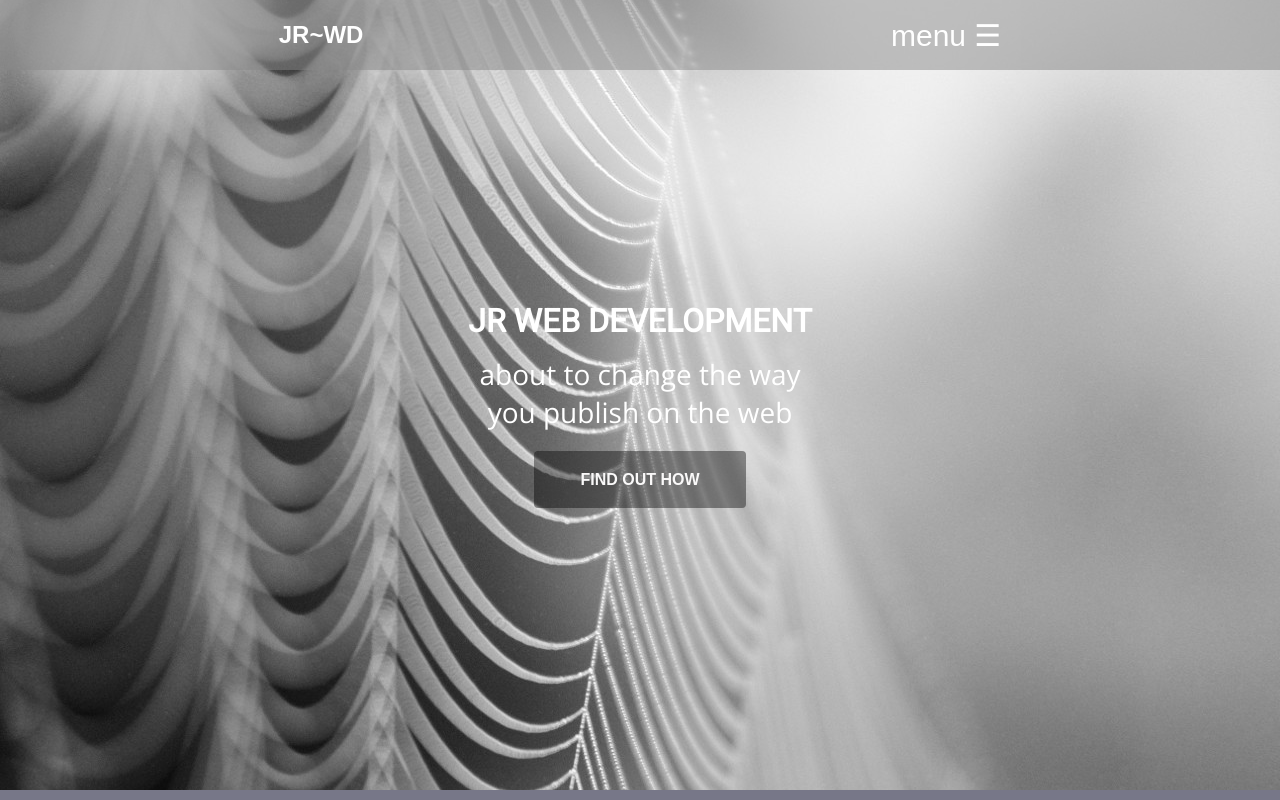
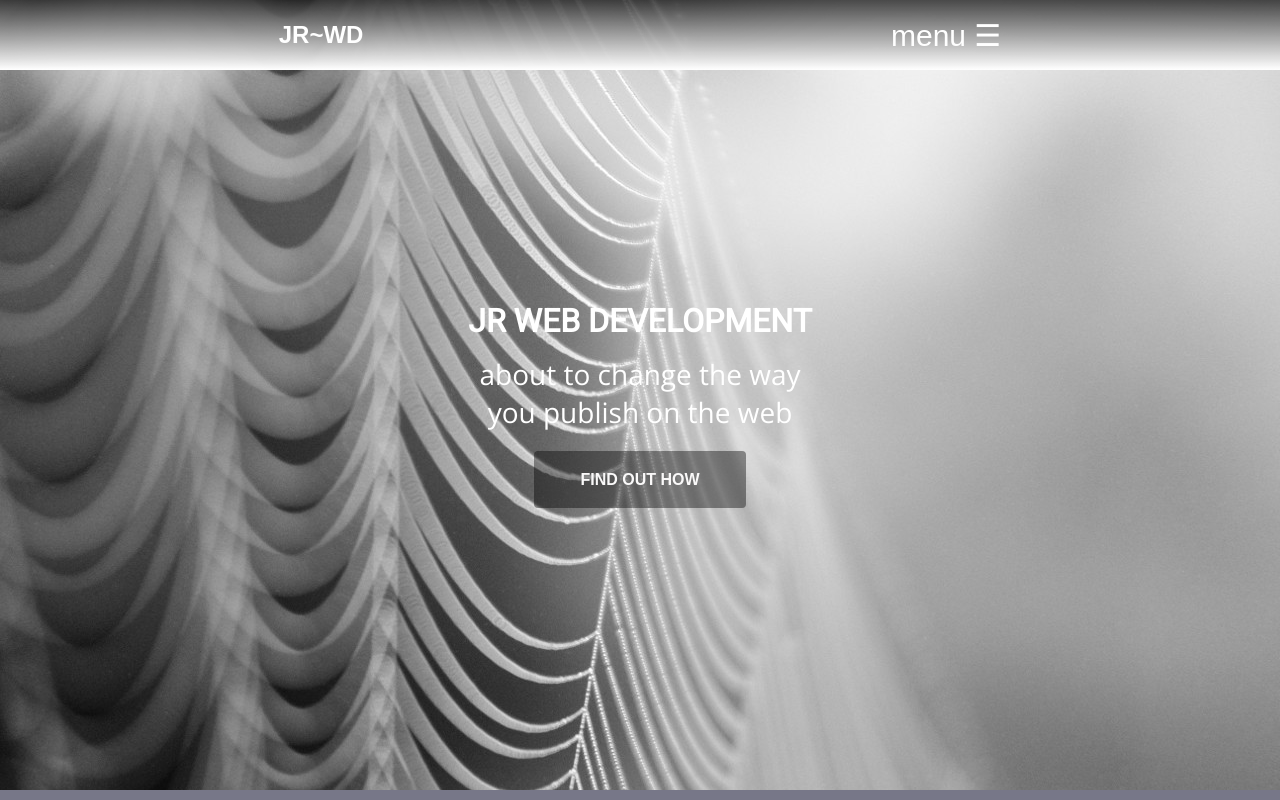
Before and after one commit to RichardJZ/JR-Web-Development, a plain HTML site: page index.html in a window 1280 px wide. Shown: the top 800 px of the page. Drawn offline with nearby package versions, Linux system fonts and the light colour scheme.

Commit message:
changed colors menu bar

```diff
--- a/assets/css/styles-popup.css
+++ b/assets/css/styles-popup.css
@@ -1011,7 +1011,7 @@ font-size:34px;
 .wrapper-top-row{
 
 position:fixed;
-background-color:rgba(135,135,135,.5);
+background-image:linear-gradient(to bottom, rgba(30,30,30,.8), white);
 width:100%;
 height:70px;
 
```
